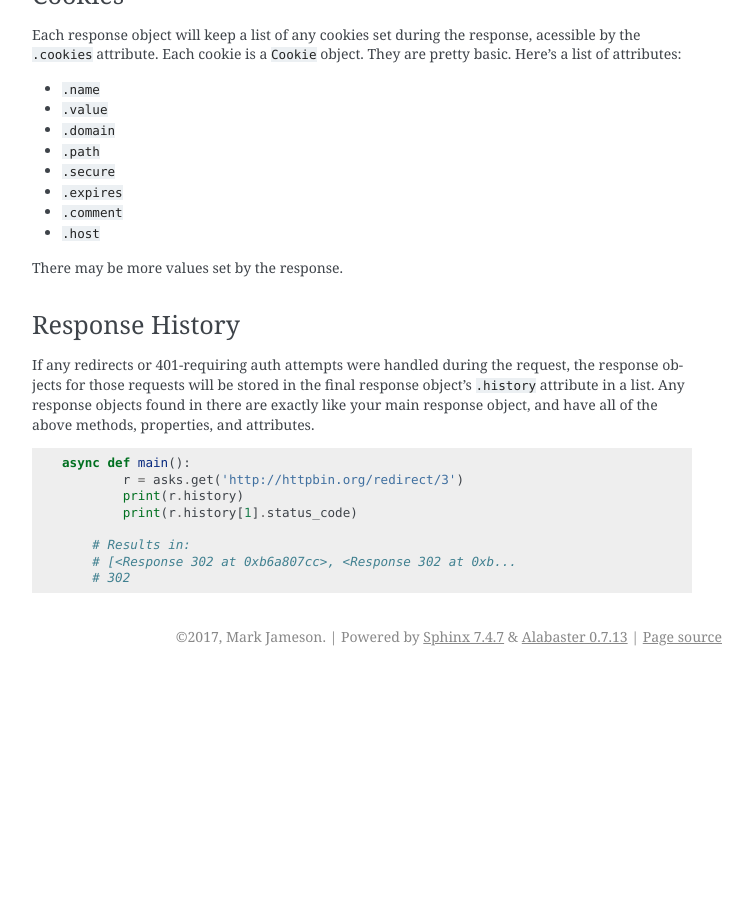
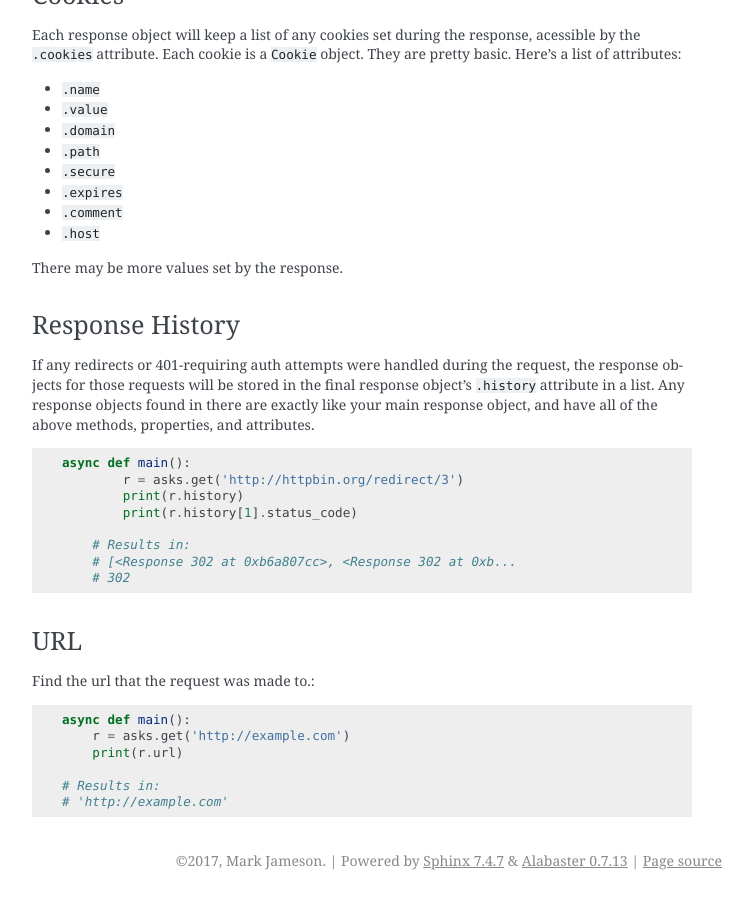
Before and after one commit to theelous3/asks, a Sphinx documentation site: the page built from docs/source/the-response-object.rst, in a window 1280 px wide and 900 px high, scrolled down 1671 px. Shown: the whole window, without its empty margins (388-1141 px from the left). Built offline with Sphinx 7.4.7, drawn with Linux system fonts in a browser that asks for light colours; before the commit the page ends 2347 px from its top, so only the background shows below that.

Commit message:
Fixed bug relating to usage of endpoint attrib. Added url attrib to response object.

```diff
--- a/docs/source/the-response-object.rst
+++ b/docs/source/the-response-object.rst
@@ -106,3 +106,16 @@ If any redirects or 401-requiring auth attempts were handled during the request,
         # Results in:
         # [<Response 302 at 0xb6a807cc>, <Response 302 at 0xb...
         # 302
+
+
+URL
+___
+
+Find the url that the request was made to.::
+
+    async def main():
+        r = asks.get('http://example.com')
+        print(r.url)
+
+    # Results in:
+    # 'http://example.com'
```
Also changed, not shown: 3 other files.
